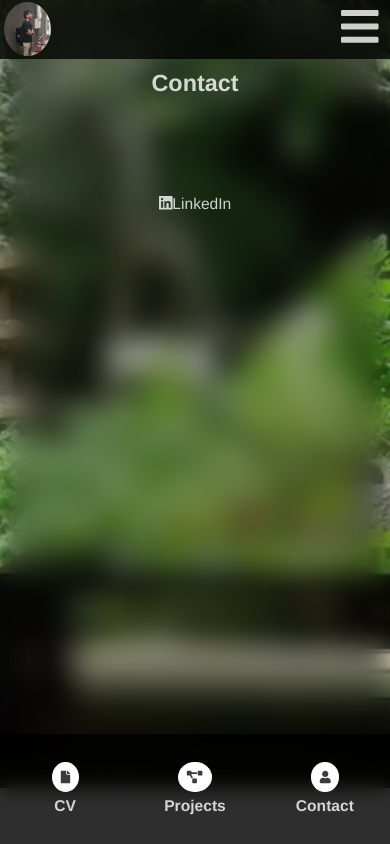
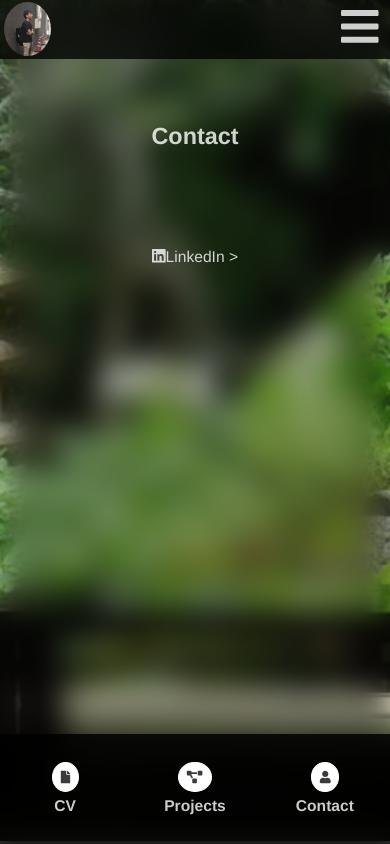
Before and after one commit to takuma0531/my-portfolio_revised, a Vue app: page /contact in a window 390 px wide. Built offline with nearby package versions, Linux system fonts and the light colour scheme.

Commit message:
adjusted h3 position

```diff
--- a/src/views/Contact.vue
+++ b/src/views/Contact.vue
@@ -4,7 +4,7 @@
       <h4>Contact</h4>
       <div class="content">
         <div class="link-field">
-          <a class="link" href="https://www.linkedin.com/in/takuma-masaki-linked-in/"><i class="fab fa-linkedin"></i><span>LinkedIn</span></a>
+          <a class="link" href="https://www.linkedin.com/in/takuma-masaki-linked-in/"><i class="fab fa-linkedin"></i><span>LinkedIn &#x0003E;</span></a>
         </div>
       </div>
     </div>
@@ -51,6 +51,10 @@ export default {
     padding-bottom: 68.2vh;
   }
 
+  .body {
+    margin-top: 10vh;
+  }
+
   h4 {
     font-size: 6vw;
   }
--- a/src/views/Cv.vue
+++ b/src/views/Cv.vue
@@ -80,6 +80,10 @@ export default {
 }
 
 @media screen and (max-width: 414px) {
+  .body {
+    margin-top: 10vh;
+  }
+
   .content {
     display: block;
     padding: 0;
@@ -94,10 +98,6 @@ export default {
     border-bottom: #ffffff4d solid 1px;
   }
 
-  .body {
-    padding: 30px 0;
-  }
-
   h4 {
     font-size: 6vw;
   }
```
